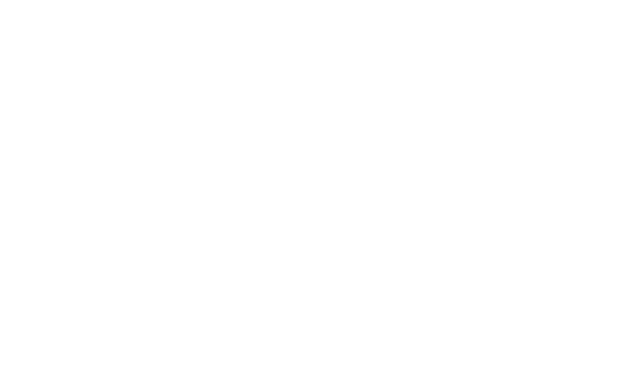
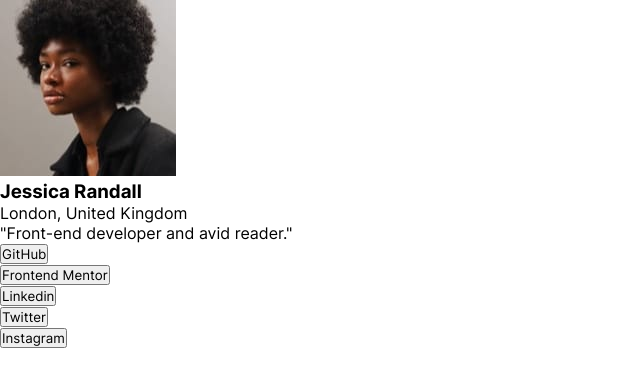
Before and after one commit to lucarl07/projeto-front-end, a React (Vite) app in the folder social-links-profile-main/: page / in a window 1280 px wide. Shown: the top 386 px of the page, without its empty margins (0-640 px from the left). Built offline with nearby package versions, Linux system fonts and the light colour scheme.

Commit message:
Terminar a estruturação em ./social-links-profile-main/

```diff
--- /dev/null
+++ b/social-links-profile-main/src/app/App.jsx
@@ -0,0 +1,60 @@
+/* eslint-disable react/prop-types */
+/** Main App Components
+ * By: lucarl07
+ */
+
+// Importing CSS from App.css:
+import './App.css';
+
+// Importing external images:
+import imgAvatar from '../assets/images/avatar-jessica.jpeg'
+
+const PersonInfo = (props) => {
+    return (
+        <div>
+            <img src={props.photo} alt="Foto de perfil do(a) usuário(a)" />
+            <article>
+                <h1>{props.fullName}</h1>
+                <p>{props.location}</p>
+            </article>
+        </div>
+    );
+}
+
+const SocialMedia = (props) => {
+    return (
+        <>
+            <p>&quot;{props.quote}&quot;</p>
+
+            <ul className='btnList'>
+                <li className='listItem'>
+                    <button className='btn'>GitHub</button>
+                </li>
+                <li className='listItem'>
+                    <button className='btn'>Frontend Mentor</button>
+                </li>
+                <li className='listItem'>
+                    <button className='btn'>Linkedin</button>
+                </li>
+                <li className='listItem'>
+                    <button className='btn'>Twitter</button>
+                </li>
+                <li className='listItem'>
+                    <button className='btn'>Instagram</button>
+                </li>
+            </ul>
+        </>
+    );
+}
+
+// Complete output:
+const App = () => {
+    return (
+        <section className='float'>
+            <PersonInfo fullName="Jessica Randall" location="London, United Kingdom" photo={imgAvatar} />
+            <SocialMedia quote="Front-end developer and avid reader." />
+        </section>
+    );
+}
+
+export default App;
--- /dev/null
+++ b/social-links-profile-main/src/index.css
@@ -0,0 +1,25 @@
+:root {
+    /* Primary colors: */
+    --Green: hsl(75, 94%, 57%);
+
+    /* Neutral colors: */
+    --White: hsl(0, 0%, 100%);
+    --Grey: hsl(0, 0%, 20%);
+    --Dark-Grey: hsl(0, 0%, 12%);
+    --Off-Black: hsl(0, 0%, 8%);
+
+    /* Default font size: */
+    --Paragraph: 14px;
+}
+
+* {
+    box-sizing: border-box;
+    margin: 0;
+    padding: 0;
+    font-family: "Inter", sans-serif;
+}
+
+@font-face {
+    font-family: 'Inter';
+    src: url('./assets/fonts/Inter-VariableFont_slnt,wght.ttf');
+}
--- a/social-links-profile-main/src/main.jsx
+++ b/social-links-profile-main/src/main.jsx
@@ -1,7 +1,10 @@
 import React from 'react'
 import ReactDOM from 'react-dom/client'
+import App from './app/App'
+import './index.css'
 
 ReactDOM.createRoot(document.getElementById('root')).render(
   <React.StrictMode>
+    <App/>
   </React.StrictMode>,
 )
```
Also changed, not shown: social-links-profile-main/src/app/App.css (added).
